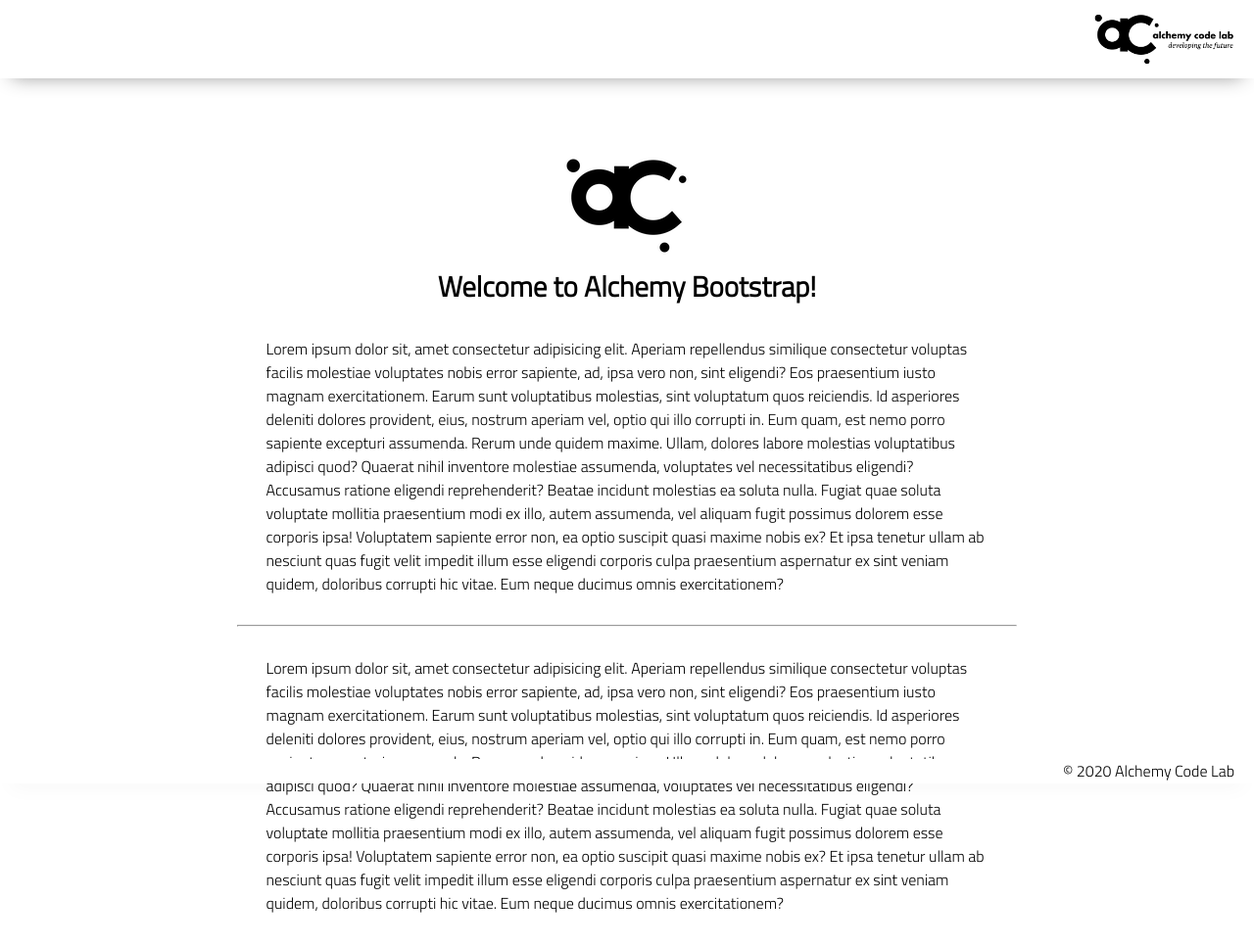
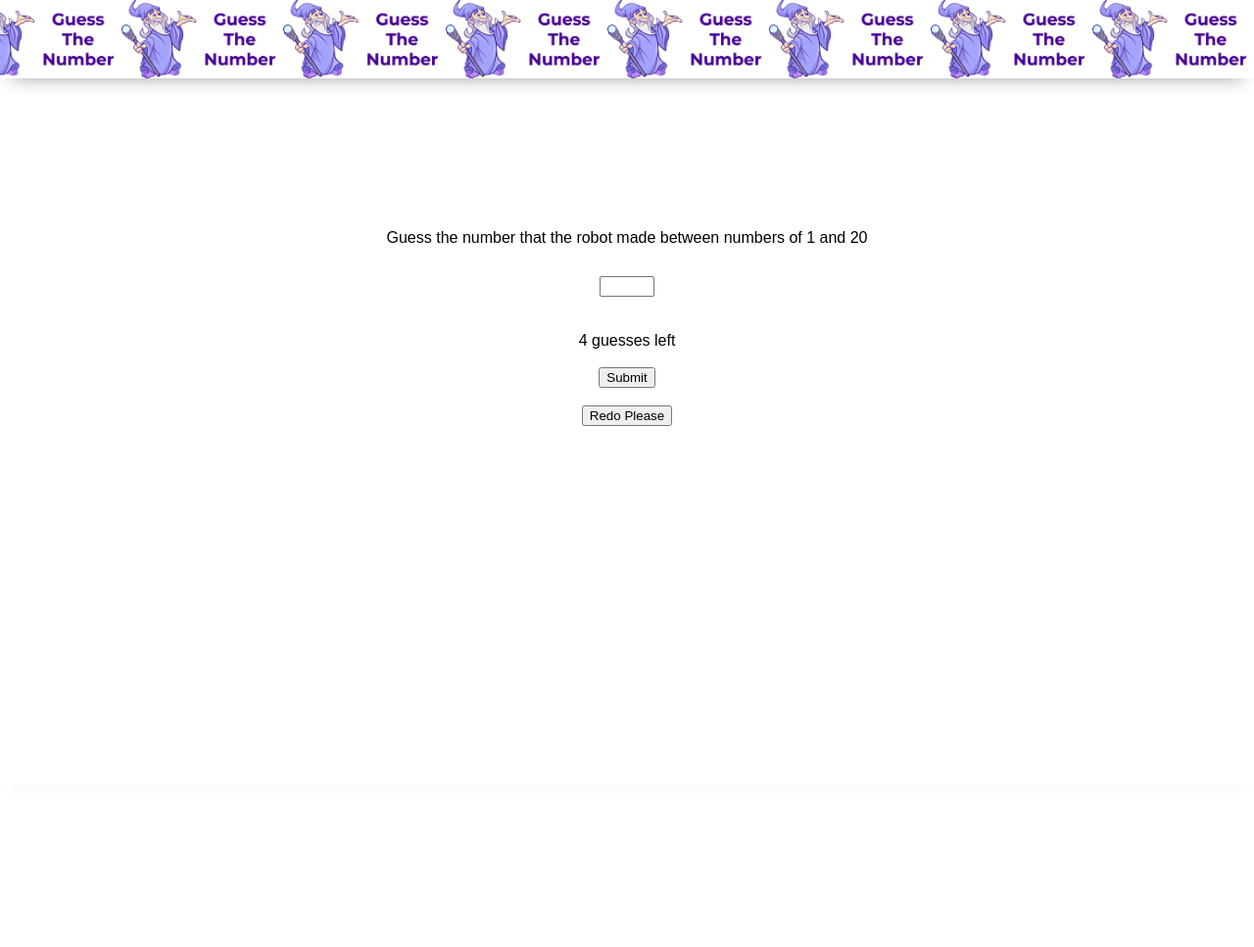
Before and after one commit to DonnyLVu/labi-02-number-guess, a plain HTML site: page index.html in a window 1280 px wide. Shown: the whole page at 98% size. After the commit the page ends 800 px from the top, so only its background shows below. Drawn offline with Linux system fonts and the light colour scheme.

Commit message:
add working code

```diff
--- a/app.js
+++ b/app.js
@@ -1,5 +1,39 @@
-// import functions and grab DOM elements
+const refreshButton = document.getElementById('refresh-button');
+const submitButton = document.getElementById('submit-button');
+const input = document.getElementById('userInput');
 
-// initialize state
+const randomNum = Math.floor((Math.random() * 20) + 1);
+let guessesLeft = 4;
 
-// set event listeners to update state and DOM
+console.log(randomNum);
+
+submitButton.addEventListener('click', () => {
+
+    if (input.valueAsNumber === randomNum){
+        ResultsH.textContent = 'WINNER WINNNNNER CHIIIIIIIICKEN DINNER';
+        refreshButton.textContent = 'You should redo it, i could do this im my sleep';
+    }
+
+    if (input.valueAsNumber < randomNum){
+        guessesLeft--;
+        ResultsH.textContent = 'The digits you chose and appeared on your screen was GOT DANG SMALL';
+        GuessH.textContent = guessesLeft;
+
+    }
+
+    if (input.valueAsNumber > randomNum){
+        guessesLeft--;
+        ResultsH.textContent = 'The number you chose was TOOOOO DANG BIG';
+        GuessH.textContent = guessesLeft;
+    }
+
+    if (guessesLeft === 0){
+        ResultsH.textContent = 'Really lost to something i could do im my sleep, im disappointed';
+    }
+});
+refreshButton.addEventListener('click', () =>{
+    location.reload();
+});
+
+// submitButton.addEventListener('click', guessingGame);
+// function guessingGame(){
--- a/index.html
+++ b/index.html
@@ -5,47 +5,50 @@
     <meta charset="UTF-8">
     <meta name="viewport" content="width=device-width, initial-scale=1.0">
     <meta http-equiv="X-UA-Compatible" content="ie=edge">
-    <link href="https://fonts.googleapis.com/css2?family=Titillium+Web:wght@300&display=swap" rel="stylesheet">
     <link rel="stylesheet" href="styles/reset.css">
     <link rel="stylesheet" href="styles/style.css">
     <link rel="stylesheet" href="styles/home.css">
-    <title>Document</title>
+    <title>GUessing</title>
 </head>
 
 <body>
     <header>
-        <div class="gutter-right logo">
-            <img src="assets/big-logo.png"/>
-        </div>
+      <h1> <img src="assets/logo.png"/></h1>
+      <img src="assets/logo.png"/>
+      <img src="assets/logo.png"/>
+      <img src="assets/logo.png"/>
+      <img src="assets/logo.png"/>
+      <img src="assets/logo.png"/>
+      <img src="assets/logo.png"/>
+      <img src="assets/logo.png"/>
+      <img src="assets/logo.png"/>
+      <img src="assets/logo.png"/>
+      <img src="assets/logo.png"/>
+      <img src="assets/logo.png"/>
+      <img src="assets/logo.png"/>
+      <img src="assets/logo.png"/>
+      <img src="assets/logo.png"/>
+
     </header>
     <main>
-        <section class="main-section">
-            <img class="main-logo" src="assets/alchemy-logo.png"/>
-            <h2>
-                Welcome to Alchemy Bootstrap!
-            </h2>
 
-            <content>
-            <p>
-                Lorem ipsum dolor sit, amet consectetur adipisicing elit. Aperiam repellendus similique consectetur voluptas facilis molestiae voluptates nobis error sapiente, ad, ipsa vero non, sint eligendi? Eos praesentium iusto magnam exercitationem.
-                Earum sunt voluptatibus molestias, sint voluptatum quos reiciendis. Id asperiores deleniti dolores provident, eius, nostrum aperiam vel, optio qui illo corrupti in. Eum quam, est nemo porro sapiente excepturi assumenda.
-                Rerum unde quidem maxime. Ullam, dolores labore molestias voluptatibus adipisci quod? Quaerat nihil inventore molestiae assumenda, voluptates vel necessitatibus eligendi? Accusamus ratione eligendi reprehenderit? Beatae incidunt molestias ea soluta nulla.
-                Fugiat quae soluta voluptate mollitia praesentium modi ex illo, autem assumenda, vel aliquam fugit possimus dolorem esse corporis ipsa! Voluptatem sapiente error non, ea optio suscipit quasi maxime nobis ex?
-                Et ipsa tenetur ullam ab nesciunt quas fugit velit impedit illum esse eligendi corporis culpa praesentium aspernatur ex sint veniam quidem, doloribus corrupti hic vitae. Eum neque ducimus omnis exercitationem?
-            </p>
-            <hr />
-            <p>
-                Lorem ipsum dolor sit, amet consectetur adipisicing elit. Aperiam repellendus similique consectetur voluptas facilis molestiae voluptates nobis error sapiente, ad, ipsa vero non, sint eligendi? Eos praesentium iusto magnam exercitationem.
-                Earum sunt voluptatibus molestias, sint voluptatum quos reiciendis. Id asperiores deleniti dolores provident, eius, nostrum aperiam vel, optio qui illo corrupti in. Eum quam, est nemo porro sapiente excepturi assumenda.
-                Rerum unde quidem maxime. Ullam, dolores labore molestias voluptatibus adipisci quod? Quaerat nihil inventore molestiae assumenda, voluptates vel necessitatibus eligendi? Accusamus ratione eligendi reprehenderit? Beatae incidunt molestias ea soluta nulla.
-                Fugiat quae soluta voluptate mollitia praesentium modi ex illo, autem assumenda, vel aliquam fugit possimus dolorem esse corporis ipsa! Voluptatem sapiente error non, ea optio suscipit quasi maxime nobis ex?
-                Et ipsa tenetur ullam ab nesciunt quas fugit velit impedit illum esse eligendi corporis culpa praesentium aspernatur ex sint veniam quidem, doloribus corrupti hic vitae. Eum neque ducimus omnis exercitationem?
-            </p>
+        <section class="main-section"></section>
+
+            <p>Guess the number that the robot made between numbers of 1 and 20</p>
+
+            <input id = 'userInput' type="number" min="1" max="20">
+<br>
+            <span id= 'ResultsH'></span>
+            <br>
+            <div ><span id='GuessH'>4</span> guesses left </div>
+            <br>
+            <button id='submit-button'>Submit</button>
+            <br>
+            <button id= 'refresh-button'>Redo Please</button>
 
         </section>
     </main>
     <footer>
-        <div class="copy gutter-right">&copy; 2020 Alchemy Code Lab</div>
     </footer>
 
     <script type="module" src="app.js"></script>
--- a/styles/style.css
+++ b/styles/style.css
@@ -78,6 +78,8 @@ h2 {
 
 .main-logo {
     animation: pulse 5s infinite ease-in-out;
+    height: 80px;
+    width: 140px;
 }
 
 header img {
```
Also changed, not shown: mathUtils.js (added, +40 -0 lines), assets/logo.png (added).
